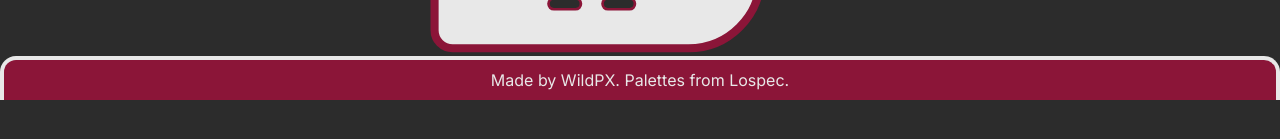
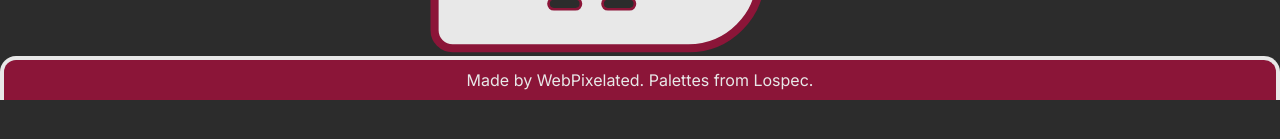
Before and after one commit to WebPixelated/QRBoy, a React (Vite) app: page / in a window 1280 px wide. Shown: the part 505-644 px from the top of the page. Built offline with nearby package versions, Linux system fonts and the light colour scheme.

Commit message:
Update Footer.jsx

```diff
--- a/src/components/Footer/Footer.jsx
+++ b/src/components/Footer/Footer.jsx
@@ -10,7 +10,7 @@ function Footer() {
           target="_blank"
           rel="noopener noreferrer"
         >
-          WildPX
+          WebPixelated
         </a>
         . Palettes from{" "}
         <a href="https://lospec.com/" target="_blank" rel="noopener noreferrer">
```
